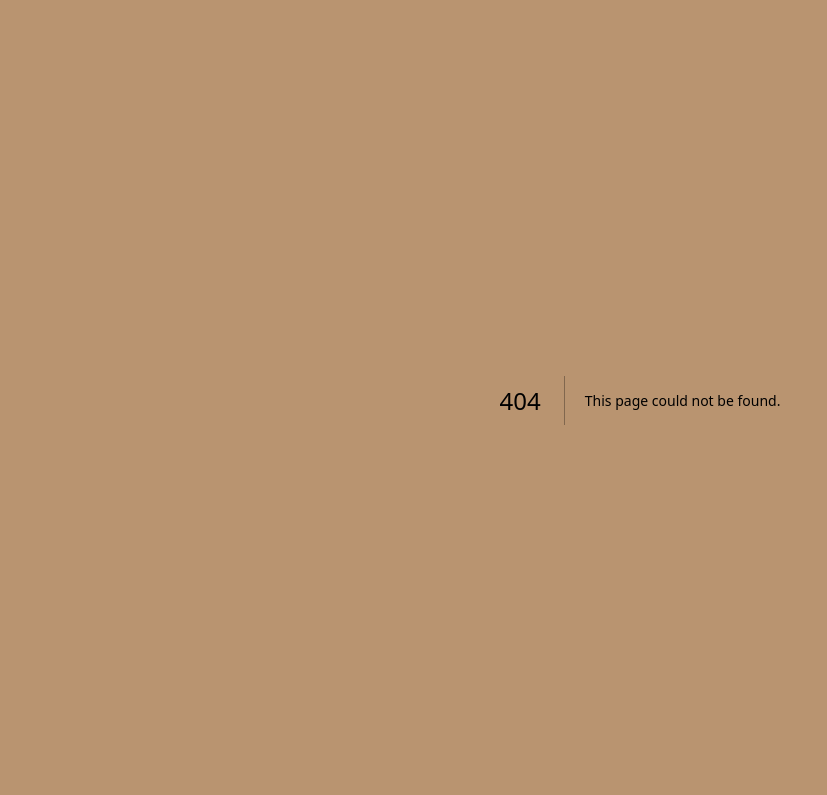
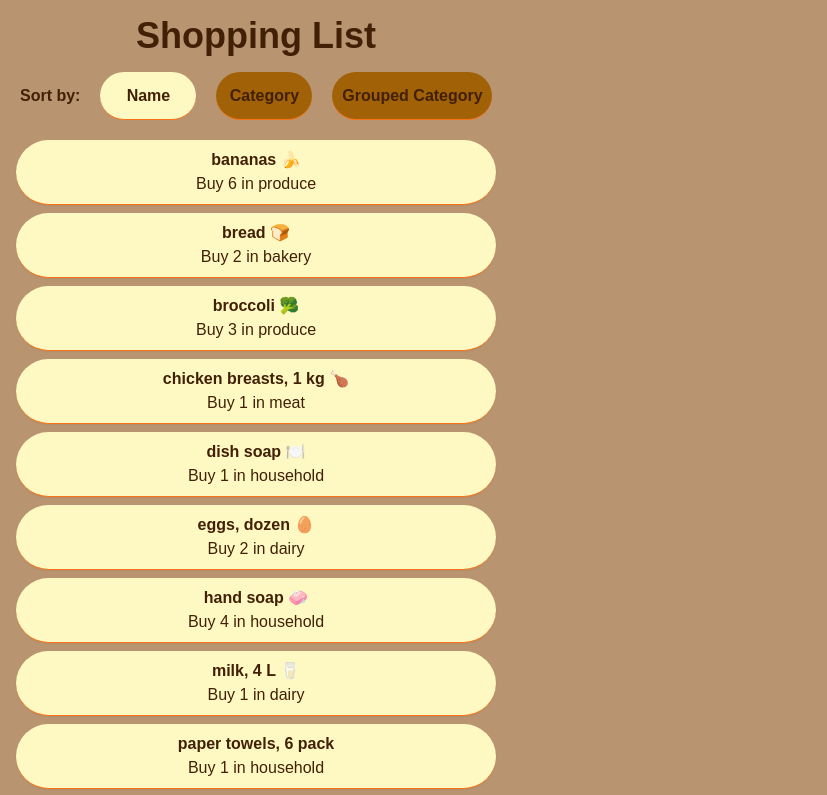
Before and after one commit to DevVoyage/cprg306-assignments, a Next.js app: page /week-6 in a window 1280 px wide. Before the commit this address had no page. Shown: the top 795 px of the page, without its empty margins (0-827 px from the left). Built offline with nearby package versions, Linux system fonts and the light colour scheme.

Commit message:
Week-6 Assignment
Adding sorting functionality to the shopping list.

```diff
--- a/app/page.js
+++ b/app/page.js
@@ -16,6 +16,9 @@ export default function Home() {
       <li>
         <Link href="/week-5">Week 5</Link>
       </li>
+      <li>
+        <Link href="/week-6">Week 6</Link>
+      </li>
     </div>
   );
 }
--- /dev/null
+++ b/app/week-6/item-list.js
@@ -0,0 +1,65 @@
+"use client";
+import React from "react";
+import { useState } from "react";
+import Item from "./item";
+import items from "./items.json";
+
+const ItemList = () => {
+    const groupBy = (items, key) =>
+        items.reduce((acc, item) => {
+            const category = item[key];
+            if (!acc[category]) {
+                acc[category] = [];
+            }
+            acc[category].push(item);
+            return acc;
+        }, {});
+
+    const [sortBy, setSortBy] = useState("name");
+    let itemList = [...items];
+
+    const capitalizeFirstLetter = (string) => {
+        return string.charAt(0).toUpperCase() + string.slice(1);
+    };
+
+
+    if (sortBy === "name") {
+        itemList.sort((a, b) => a.name.localeCompare(b.name));
+    } else if (sortBy === "category") {
+        itemList.sort((a, b) => a.category.localeCompare(b.category));
+    } else {
+        itemList = groupBy(itemList, "category");
+    }
+
+    return (
+        <div className="mt-4">
+            <div className="flex flex-row items-center mb-5">
+            <span className="font-bold ml-1 text-yellow-950">Sort by:</span>
+                <button className={`${sortBy === "name" ? "bg-yellow-100" : "bg-yellow-700"} w-24 h-12 mx-5 border-b font-bold border-orange-500 text-yellow-950 rounded-full`} onClick={() => setSortBy("name")}>Name</button>
+                <button className={`${sortBy === "category" ? "bg-yellow-100" : "bg-yellow-700"} w-24 h-12 border-b font-bold border-orange-500 text-yellow-950 rounded-full`} onClick={() => setSortBy("category")}>Category</button>
+                <button className={`${sortBy === "groupedCategory" ? "bg-yellow-100" : "bg-yellow-700"} w-40 h-12 ml-5 border-b font-bold border-orange-500 text-yellow-950 rounded-full`} onClick={() => setSortBy("groupedCategory")}>Grouped Category</button>
+            </div>
+
+            {sortBy === "groupedCategory" ? (
+                Object.keys(itemList).sort((a, b) => a.localeCompare(b)).map((category) => (
+                    <div key={category}>
+                        <h2 className="text-2xl text-yellow-950 font-bold mt-5 pl-5 mb-2">{capitalizeFirstLetter(category)}</h2>
+                        <ul>
+                            {itemList[category].map(item => (
+                                <Item key={item.id} {...item} />
+                            ))}
+                        </ul>
+                    </div>
+                ))
+            ) : (
+                <ul>
+                    {itemList.map(item => (
+                        <Item key={item.id} {...item} />
+                    ))}
+                </ul>
+            )}
+        </div>
+    );
+};
+
+export default ItemList;
--- /dev/null
+++ b/app/week-6/item.js
@@ -0,0 +1,12 @@
+import React from 'react';
+
+const Item = ({ name, quantity, category }) => {
+  return (
+    <li className="flex flex-col p-2 border-b border-orange-500 bg-yellow-100 rounded-full shadow-sm mb-2 text-center">
+      <span className="font-bold text-yellow-950">{name}</span>
+      <span className="text-yellow-950">Buy {quantity} in {category}</span>
+    </li>
+  );
+};
+
+export default Item;
--- /dev/null
+++ b/app/week-6/items.json
@@ -0,0 +1,74 @@
+[
+    {
+      "id": "1h2GJKH12gkHG31h1H",
+      "name": "milk, 4 L 🥛",
+      "quantity": 1,
+      "category": "dairy"
+    },
+    {
+      "id": "2KJH3k2j3H1k2J3K1H",
+      "name": "bread 🍞",
+      "quantity": 2,
+      "category": "bakery"
+    },
+    {
+      "id": "3h2KJH3k2j3H1k2J3",
+      "name": "eggs, dozen 🥚",
+      "quantity": 2,
+      "category": "dairy"
+    },
+    {
+      "id": "4k2J3K1H2GJKH12gk",
+      "name": "bananas 🍌",
+      "quantity": 6,
+      "category": "produce"
+    },
+    {
+      "id": "5H1h1H2KJH3k2j3H",
+      "name": "broccoli 🥦",
+      "quantity": 3,
+      "category": "produce"
+    },
+    {
+      "id": "6H1k2J3K1H2GJKH1",
+      "name": "chicken breasts, 1 kg 🍗",
+      "quantity": 1,
+      "category": "meat"
+    },
+    {
+      "id": "7gkHG31h1H2KJH3k",
+      "name": "pasta sauce 🍝",
+      "quantity": 3,
+      "category": "canned goods"
+    },
+    {
+      "id": "8j3H1k2J3K1H2GJK",
+      "name": "spaghetti, 454 g 🍝",
+      "quantity": 2,
+      "category": "dry goods"
+    },
+    {
+      "id": "9H12gkHG31h1H2KJ",
+      "name": "toilet paper, 12 pack 🧻",
+      "quantity": 1,
+      "category": "household"
+    },
+    {
+      "id": "10H3k2j3H1k2J3K1",
+      "name": "paper towels, 6 pack",
+      "quantity": 1,
+      "category": "household"
+    },
+    {
+      "id": "11k2J3K1H2GJKH12",
+      "name": "dish soap 🍽️",
+      "quantity": 1,
+      "category": "household"
+    },
+    {
+      "id": "12GJKH12gkHG31h1",
+      "name": "hand soap 🧼",
+      "quantity": 4,
+      "category": "household"
+    }
+  ]
--- /dev/null
+++ b/app/week-6/page.js
@@ -0,0 +1,15 @@
+import React from 'react';
+import ItemList from './item-list';
+
+const Page = () => {
+  return (
+    <main className="p-4 max-w-lg">
+      <h1 className="text-4xl mb-4 text-yellow-950 text-center font-extrabold">Shopping List</h1>
+      <div className="text-left">
+        <ItemList />
+      </div>
+    </main>
+  );
+};
+
+export default Page;
```
